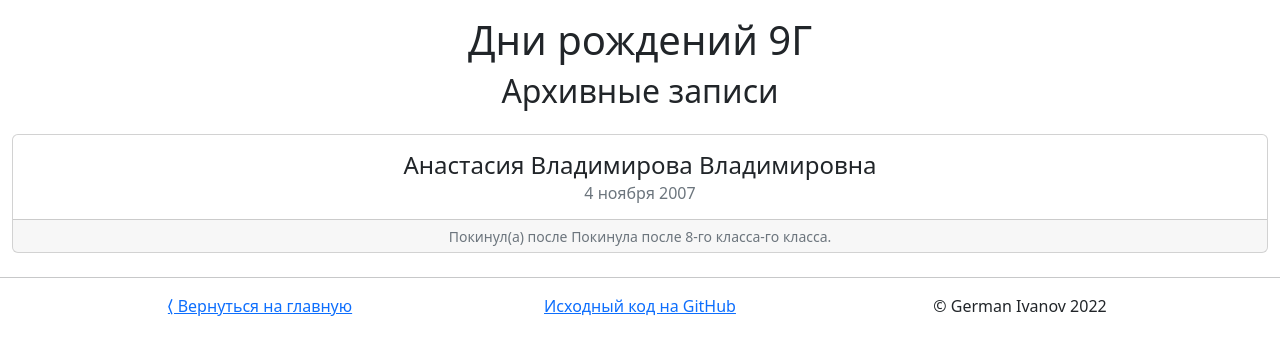
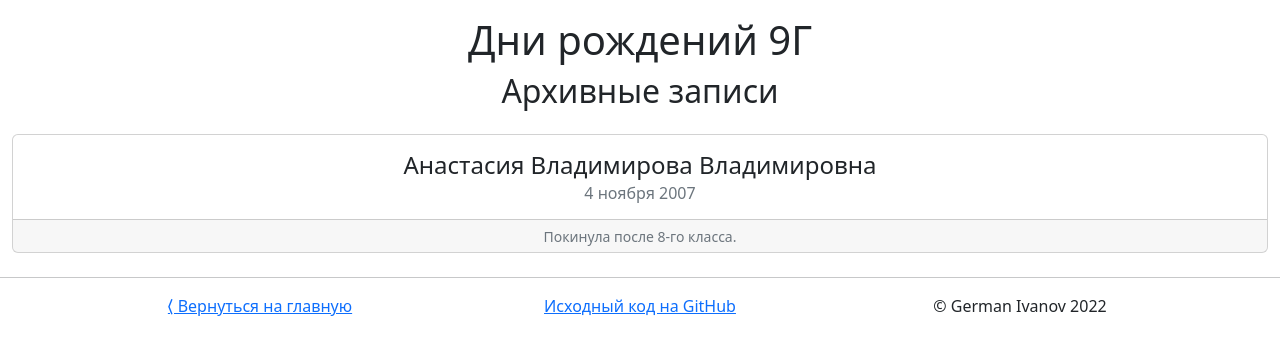
Before and after one commit to Dedstate/Birthday_date_website, a Flask app: page /archived in a window 1280 px wide. Shown: the top 355 px of the page. Run offline with Flask 2, Linux system fonts and the light colour scheme.

Commit message:
Fix double reason text in Archive

```diff
--- a/birthdays_archived.csv
+++ b/birthdays_archived.csv
@@ -1 +1 @@
-Анастасия Владимирова Владимировна,4 ноября 2007,Покинула после 8-го класса
+Анастасия Владимирова Владимировна,4 ноября 2007,Покинула после 8-го класса.
--- a/templates/base.html
+++ b/templates/base.html
@@ -48,9 +48,7 @@
             <!-- Year when left, if archived mode -->
             {% if archived %}
             <div class="card-footer text-center p-1">
-              <small class="text-muted"
-                >Покинул(а) после {{student[2]}}-го класса.</small
-              >
+              <small class="text-muted">{{student[2]}}</small>
             </div>
             {% endif %}
           </div>
```
